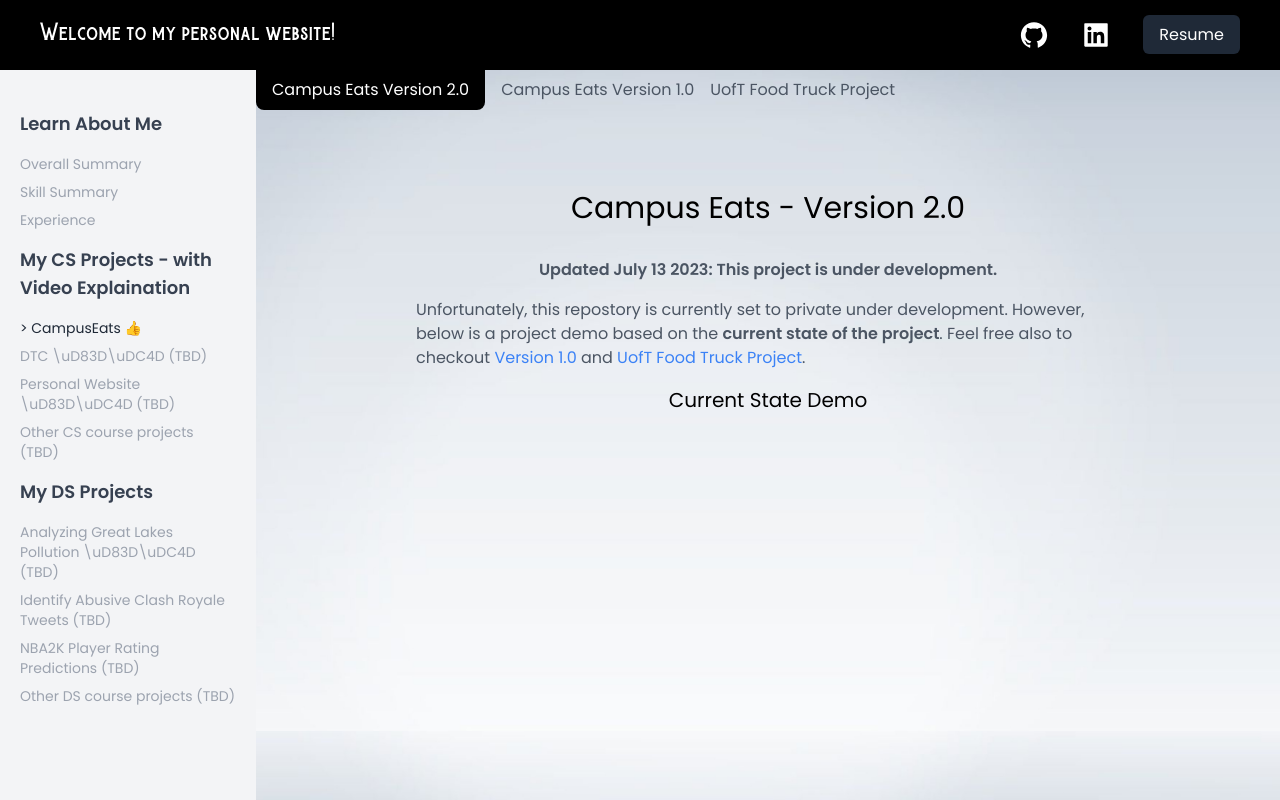
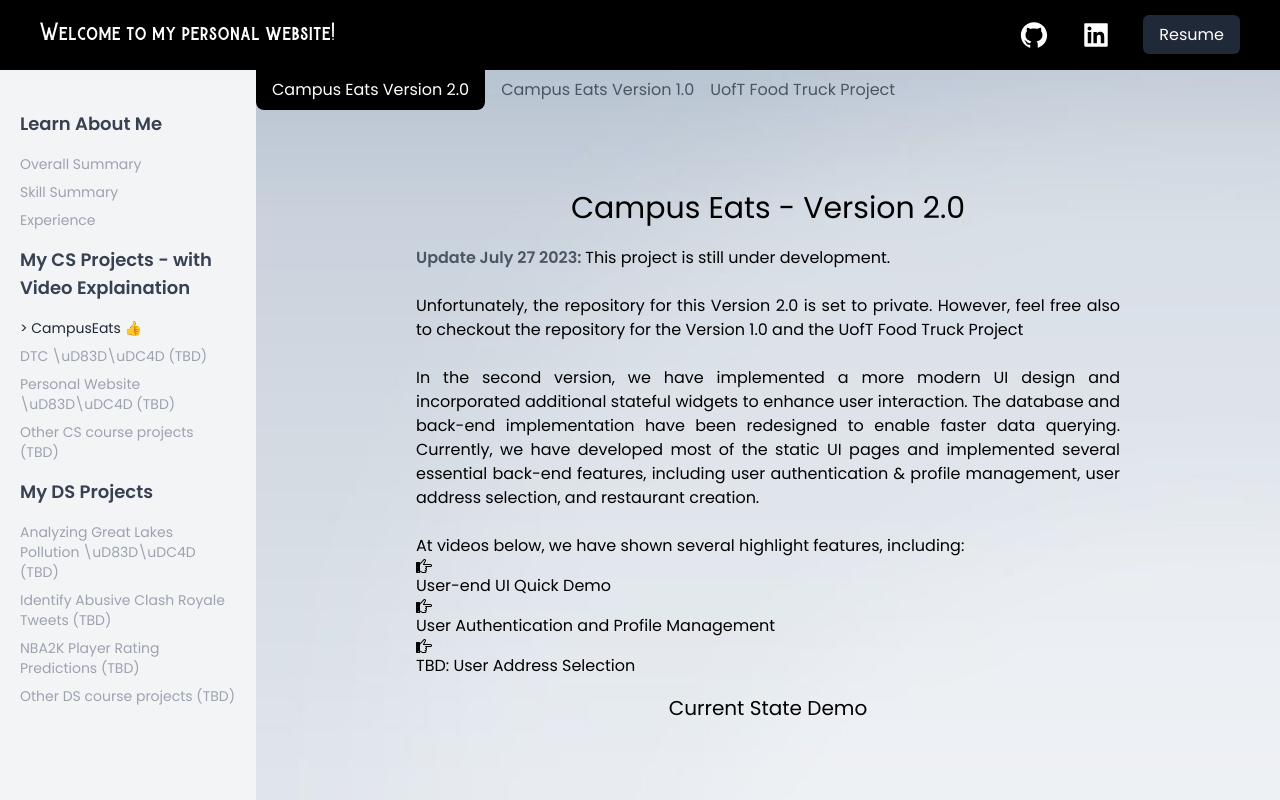
Before and after one commit to Yuanxyyds/MyPersonalWebsite, a Next.js app: page /project-campusEats in a window 1280 px wide. Shown: the top 800 px of the page. Built offline with nearby package versions, Linux system fonts and the light colour scheme.

Commit message:
feat: update campus Eats Project

```diff
--- a/package.json
+++ b/package.json
@@ -15,7 +15,7 @@
     "autoprefixer": "10.4.14",
     "eslint": "8.43.0",
     "eslint-config-next": "13.4.7",
-    "next": "13.4.7",
+    "next": "^13.4.7",
     "postcss": "8.4.24",
     "react": "18.2.0",
     "react-dom": "18.2.0",
--- a/src/app/project-campusEats/page.tsx
+++ b/src/app/project-campusEats/page.tsx
@@ -1,10 +1,9 @@
 "use client";
 import React from 'react';
-import { useState } from 'react';
+import {useState} from 'react';
 import CommonComponent from '../helpers/common-component';
 import ReactPlayer from 'react-player';
-import Link from 'next/link';
-import { useRouter } from 'next/router';
+import {ImPointRight} from "react-icons/im";
 
 
 export default function CampusEatsContent() {
@@ -23,79 +22,159 @@ export default function CampusEatsContent() {
     }, []);
 
     if (activeTab === 'campusEats2') {
-        {/* Start of CampusEats 2.0 */ }
+        {/* Start of CampusEats 2.0 */}
         return (
             <CommonComponent activeTab="project-campusEats">
                 <nav className='flex'>
-                    <button className='bg-black text-white px-4 py-2 rounded-b-lg' onClick={() => handleTabChange('campusEats2')}> Campus Eats Version 2.0</button>
-                    <button className='ml-4 text-gray-600' onClick={() => handleTabChange('campusEats1')}> Campus Eats Version 1.0</button>
-                    <button className='ml-4 text-gray-600' onClick={() => handleTabChange('uoft-FoodTruck')}> UofT Food Truck Project</button>
+                    <button className='bg-black text-white px-4 py-2 rounded-b-lg'
+                            onClick={() => handleTabChange('campusEats2')}> Campus Eats Version 2.0
+                    </button>
+                    <button className='ml-4 text-gray-600' onClick={() => handleTabChange('campusEats1')}> Campus Eats
+                        Version 1.0
+                    </button>
+                    <button className='ml-4 text-gray-600' onClick={() => handleTabChange('uoft-FoodTruck')}> UofT Food
+                        Truck Project
+                    </button>
                 </nav>
                 <section className=' center-section px-40 py-20'>
                     <h1 className=' text-3xl'> Campus Eats - Version 2.0 </h1>
-                    <p className='text-gray-600 mt-8'>
-                        <strong> Updated July 13 2023: This project is under development.</strong>
-                    </p>
-                    <p className='text-gray-600 mt-4'>
-                        Unfortunately, this repostory is currently set to private under development. However, below is a project demo based on the <strong> current state of the project</strong>. Feel free also to checkout <a onClick={() => handleTabChange('campusEats1')} className=' text-blue-500 cursor-pointer'>Version 1.0</a> and <a onClick={() => handleTabChange('project-campusEats')} className=' text-blue-500 cursor-pointer'>UofT Food Truck Project</a>.
+                    <p style={{textAlign: "justify", paddingTop: 20}}>
+                        <strong className="text-gray-600">Update July 27 2023: </strong> {" "} This project is still
+                        under development.
+                        <br/>
+                        <br/>
+                        Unfortunately, the repository for this Version 2.0 is set to private. However, feel
+                        free also to checkout the repository for the Version 1.0 and the UofT Food Truck Project
+                        <br/>
+                        <br/>
+                        In the second version, we have implemented a more modern UI design and incorporated
+                        additional stateful widgets to enhance user interaction. The database and back-end
+                        implementation have been redesigned to enable faster data querying. Currently, we have
+                        developed most of the static UI pages and implemented several essential back-end
+                        features, including user authentication & profile management, user address selection,
+                        and restaurant creation.
+                        <br/>
+                        <br/>
+                        At videos below, we have shown several highlight features, including:
+                        <br/>
+                        <ul>
+                            <li>
+                                <ImPointRight/> User-end UI Quick Demo
+                            </li>
+                            <li>
+                                <ImPointRight/> User Authentication and Profile Management
+                            </li>
+                            <li>
+                                <ImPointRight/> TBD: User Address Selection
+                            </li>
+                        </ul>
                     </p>
                     <h2 className=' text-xl my-4'> Current State Demo </h2>
-                    <ReactPlayer url='https://www.youtube.com/watch?v=7Bg82R61Dfk' />
+                    <ReactPlayer
+                        style={{marginTop: 20,}}
+                        width="100%"
+                        controls={true}
+                        url='https://youtu.be/RHQzjJ-cZSc'/>
+
+
+                    <ReactPlayer
+                        style={{marginTop: 20}}
+                        width="100%"
+                        controls={true}
+                        url='https://youtu.be/BJ-8bv7qQxo'/>
+
                 </section>
             </CommonComponent>
         );
 
     } else if (activeTab === 'campusEats1') {
-        {/* Start of CampusEats 1.0 */ }
+        {/* Start of CampusEats 1.0 */
+        }
         return (
             <CommonComponent activeTab="project-campusEats">
                 <nav className='flex'>
-                    <button className='ml-4 text-gray-600' onClick={() => handleTabChange('campusEats2')}> Campus Eats Version 2.0</button>
-                    <button className='ml-4 bg-black text-white px-4 py-2 rounded-b-lg' onClick={() => handleTabChange('campusEats1')}> Campus Eats Version 1.0</button>
-                    <button className='ml-4 text-gray-600' onClick={() => handleTabChange('uoft-FoodTruck')}> UofT Food Truck Project</button>
+                    <button className='ml-4 text-gray-600' onClick={() => handleTabChange('campusEats2')}> Campus Eats
+                        Version 2.0
+                    </button>
+                    <button className='ml-4 bg-black text-white px-4 py-2 rounded-b-lg'
+                            onClick={() => handleTabChange('campusEats1')}> Campus Eats Version 1.0
+                    </button>
+                    <button className='ml-4 text-gray-600' onClick={() => handleTabChange('uoft-FoodTruck')}> UofT Food
+                        Truck Project
+                    </button>
                 </nav>
                 <section className=' center-section px-40 py-20'>
                     <h1 className=' text-3xl'> Campus Eats - Version 1.0 </h1>
                     <p className='text-gray-600 mt-8'>
-                        As an extension to the UofT FoodTruck Project. I have formed a new development team, continued this project&apos;s development and made significant enhancements. The project is hosted on GitHub, with separate repositories for the user-end code <a href="https://github.com/Yuanxyyds/FoodTruckMobile" className=' text-blue-500'>here</a> and the seller code <a href="https://github.com/Yuanxyyds/FoodTruckSeller" className=' text-blue-500'>here</a>.</p>
-                    <p className='text-gray-600 mt-4'>This Project was developed with Flutter and Firebase backend, this project expanded my expertise in Kotlin/Swift, Android Gradle building, iOS building with Xcode. Additionally, I gained proficiency in Figma UI design, utilized public Flutter packages, and explored the Google Cloud platform for API integration. </p>
+                        As an extension to the UofT FoodTruck Project. We have formed a new development team, continued
+                        this project&apos;s development and made significant enhancements. The project is hosted on
+                        GitHub, with separate repositories for the user-end code <a
+                        href="https://github.com/Yuanxyyds/FoodTruckMobile" className=' text-blue-500'>here</a> and the
+                        seller code <a href="https://github.com/Yuanxyyds/FoodTruckSeller"
+                                       className=' text-blue-500'>here</a>.</p>
+                    <p className='text-gray-600 mt-4'>This Project was developed with Flutter and Firebase backend, this
+                        project expanded my expertise in Kotlin/Swift, Android Gradle building, iOS building with Xcode.
+                        Additionally, I gained proficiency in Figma UI design, utilized public Flutter packages, and
+                        explored the Google Cloud platform for API integration. </p>
                     <p className='text-gray-600 mt-4'>
-                        For user-end functionality, it includes features such as account creation, account editing (image uploading, address autocomplete), viewing restaurant, shopping cart managing, and seamless integration with the backend for communication with the seller-end.</p>
+                        For user-end functionality, it includes features such as account creation, account editing
+                        (image uploading, address autocomplete), viewing restaurant, shopping cart managing, and
+                        seamless integration with the backend for communication with the seller-end.</p>
                     <p className='text-gray-600 mt-4'>
-                        For the seller-end functionality, it includes additional features such as restaurant creation, food item creation, and backend for communication with the user-end.
+                        For the seller-end functionality, it includes additional features such as restaurant creation,
+                        food item creation, and backend for communication with the user-end.
                     </p>
                     <p className='text-gray-600 mt-4'>
-                        To further enhance functionality and improve the user interface, development for this version has been halted. The latest and updated version can be accessed at the <a onClick={() => handleTabChange('campusEats2')} className=' text-blue-500 cursor-pointer'>here</a> . Here, you can explore the newest version of the CampusEats project with improved features and a refined user experience.
+                        To further enhance functionality and improve the user interface, development for this version
+                        has been halted. The latest and updated version can be accessed at the <a
+                        onClick={() => handleTabChange('campusEats2')}
+                        className=' text-blue-500 cursor-pointer'>here</a> . Here, you can explore the newest version of
+                        the CampusEats project with improved features and a refined user experience.
                     </p>
                     <h2 className=' text-xl my-4'> User & Seller End Demo</h2>
-                    <ReactPlayer url='https://www.youtube.com/watch?v=0pP6WPmZV9M' />
+                    <ReactPlayer url='https://www.youtube.com/watch?v=0pP6WPmZV9M'/>
                 </section>
             </CommonComponent>
         );
     } else {
-        {/* Start of UofT FoodTruck */ }
+        {/* Start of UofT FoodTruck */
+        }
         return (
             <CommonComponent activeTab="project-campusEats">
                 <nav className='flex'>
-                    <button className='ml-4 text-gray-600' onClick={() => handleTabChange('campusEats2')}> Campus Eats Version 2.0</button>
-                    <button className='ml-4 text-gray-600' onClick={() => handleTabChange('campusEats1')}> Campus Eats Version 1.0</button>
-                    <button className='ml-4 bg-black text-white px-4 py-2 rounded-b-lg' onClick={() => handleTabChange('uoft-FoodTruck')}> UofT Food Truck Project</button>
+                    <button className='ml-4 text-gray-600' onClick={() => handleTabChange('campusEats2')}> Campus Eats
+                        Version 2.0
+                    </button>
+                    <button className='ml-4 text-gray-600' onClick={() => handleTabChange('campusEats1')}> Campus Eats
+                        Version 1.0
+                    </button>
+                    <button className='ml-4 bg-black text-white px-4 py-2 rounded-b-lg'
+                            onClick={() => handleTabChange('uoft-FoodTruck')}> UofT Food Truck Project
+                    </button>
                 </nav>
                 <section className=' center-section px-40 py-20'>
                     <h1 className=' text-3xl'> UofT FoodTruck Project - Group Asoul </h1>
                     <p className='text-gray-600 mt-8'>
-                        This project was developed by Group Asoul as the final project for CSC207. The project is hosted on GitHub, and you can access the source code through the <a href="https://github.com/Yuanxyyds/UofT-FoodTruck-GroupAsoul" className=' text-blue-500'>this link</a>. It serves as the initial version of the CampusEats series. </p>
+                        This project was developed by Group Asoul as the final project for CSC207. The project is hosted
+                        on GitHub, and you can access the source code through the <a
+                        href="https://github.com/Yuanxyyds/UofT-FoodTruck-GroupAsoul" className=' text-blue-500'>this
+                        link</a>. It serves as the initial version of the CampusEats series. </p>
                     <p className='text-gray-600 mt-4'>
-                        We have developed a FoodTruck ordering program with two main components: the Java backend and the Java/Android frontend. The backend handles user registration, login system, rating system, market sorting, serialization, and various functionalities like managing food trucks and orders. Users can act as both buyers and sellers, and they can edit their food trucks.</p>
+                        We have developed a FoodTruck ordering program with two main components: the Java backend and
+                        the Java/Android frontend. The backend handles user registration, login system, rating system,
+                        market sorting, serialization, and various functionalities like managing food trucks and orders.
+                        Users can act as both buyers and sellers, and they can edit their food trucks.</p>
                     <p className='text-gray-600 mt-4'>
-                        For the frontend, we have implemented a fully-functional command-line interface that can be accessed in Intellij. It includes a help function to display available commands. Additionally, we have partially implemented an Android app, which can perform most of the command-line functions except dynamically viewing the market, order history, and placing orders.</p>
+                        For the frontend, we have implemented a fully-functional command-line interface that can be
+                        accessed in Intellij. It includes a help function to display available commands. Additionally,
+                        we have partially implemented an Android app, which can perform most of the command-line
+                        functions except dynamically viewing the market, order history, and placing orders.</p>
                     <h2 className=' text-xl my-4'> Command-line Interface Demo</h2>
-                    <ReactPlayer url='https://www.youtube.com/watch?v=J3kfU4Ic8Uc' />
+                    <ReactPlayer url='https://www.youtube.com/watch?v=J3kfU4Ic8Uc'/>
                     <h2 className=' text-xl my-4'> Android Interface Demo</h2>
-                    <ReactPlayer url='https://www.youtube.com/watch?v=RT-l98ZasE4' />
+                    <ReactPlayer url='https://www.youtube.com/watch?v=RT-l98ZasE4'/>
                 </section>
             </CommonComponent>
-
 
 
         );
```
Also changed, not shown: 1 other file (tests, documents, lock files or other folders).
